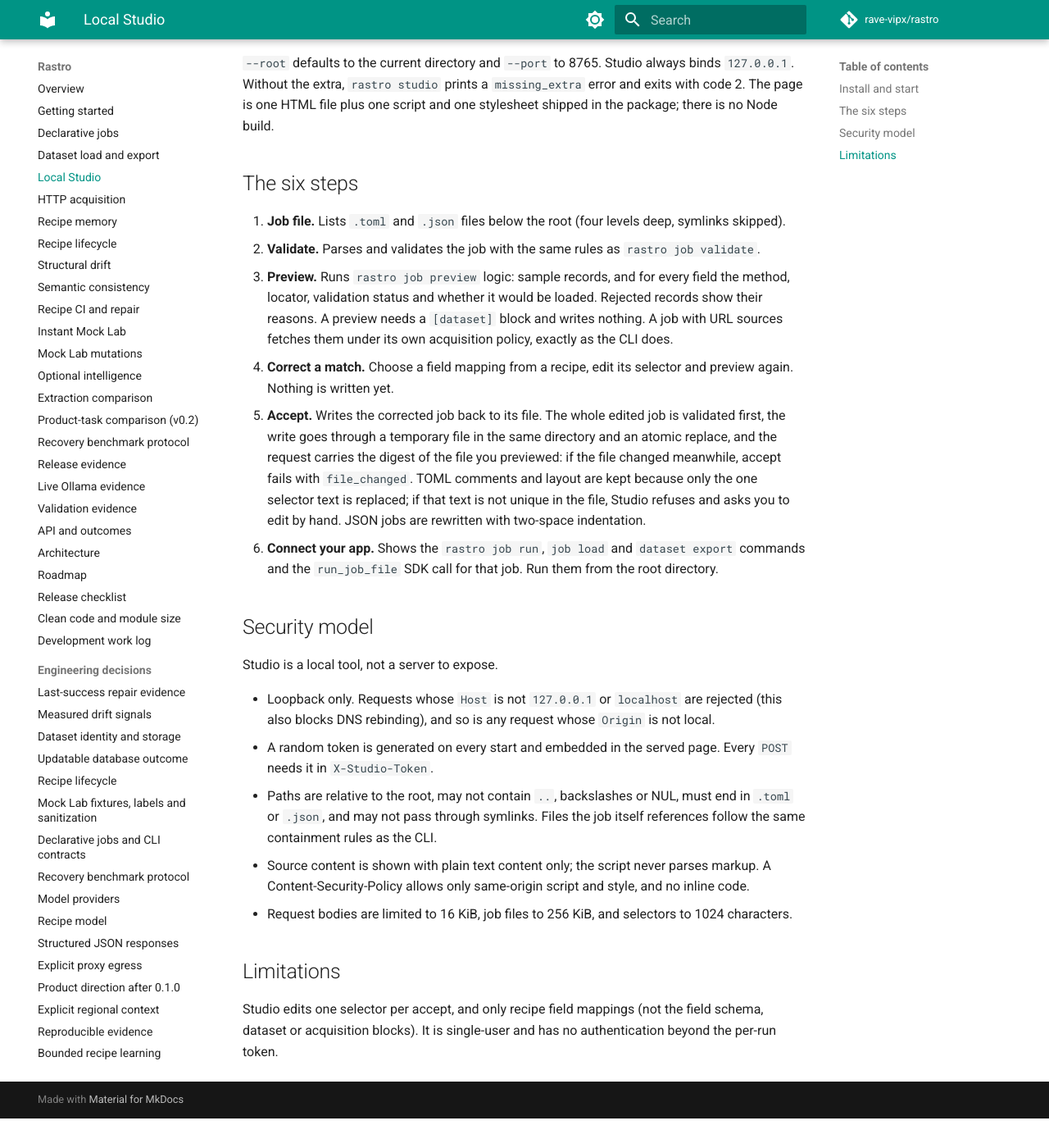
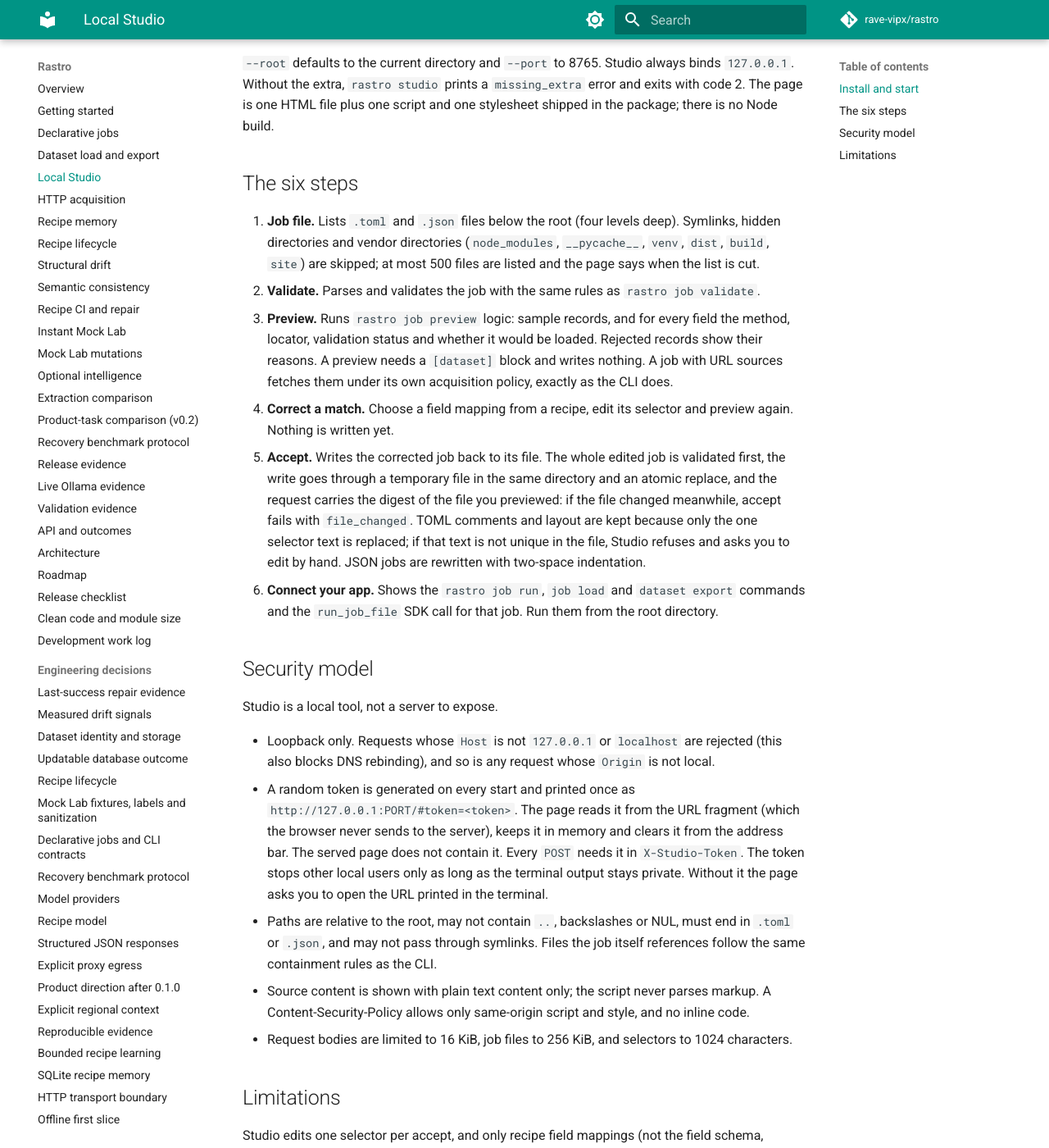
Before and after one commit to rave-vipx/rastro, an MkDocs documentation site: the page built from docs/studio.md, in a window 1280 px wide and 1400 px high, scrolled down 384 px. Shown: the whole window at 82% size. Built offline with MkDocs 1.6.1 and Material for MkDocs 9.7.7, drawn with Linux system fonts in a browser that asks for light colours; comment, search, counter and statistics services are not loaded; before the commit the page ends 1748 px from its top, so only the background shows below that.

Commit message:
fix: Studio token via URL fragment, listing skips hidden/vendor dirs and reports truncation (P-008)
Co-Authored-By: Claude Sonnet 5.5 <noreply@anthropic.com>

```diff
--- a/docs/studio.md
+++ b/docs/studio.md
@@ -19,8 +19,9 @@ there is no Node build.
 
 ## The six steps
 
-1. **Job file.** Lists `.toml` and `.json` files below the root (four levels deep, symlinks
-   skipped).
+1. **Job file.** Lists `.toml` and `.json` files below the root (four levels deep). Symlinks, hidden
+   directories and vendor directories (`node_modules`, `__pycache__`, `venv`, `dist`, `build`,
+   `site`) are skipped; at most 500 files are listed and the page says when the list is cut.
 2. **Validate.** Parses and validates the job with the same rules as `rastro job validate`.
 3. **Preview.** Runs `rastro job preview` logic: sample records, and for every field the method,
    locator, validation status and whether it would be loaded. Rejected records show their
@@ -43,8 +44,12 @@ Studio is a local tool, not a server to expose.
 
 - Loopback only. Requests whose `Host` is not `127.0.0.1` or `localhost` are rejected (this
   also blocks DNS rebinding), and so is any request whose `Origin` is not local.
-- A random token is generated on every start and embedded in the served page. Every `POST`
-  needs it in `X-Studio-Token`.
+- A random token is generated on every start and printed once as
+  `http://127.0.0.1:PORT/#token=<token>`. The page reads it from the URL fragment (which the
+  browser never sends to the server), keeps it in memory and clears it from the address bar.
+  The served page does not contain it. Every `POST` needs it in `X-Studio-Token`. The token
+  stops other local users only as long as the terminal output stays private. Without it the page
+  asks you to open the URL printed in the terminal.
 - Paths are relative to the root, may not contain `..`, backslashes or NUL, must end in `.toml`
   or `.json`, and may not pass through symlinks. Files the job itself references follow the same
   containment rules as the CLI.
--- a/src/rastro/studio/static/index.html
+++ b/src/rastro/studio/static/index.html
@@ -3,12 +3,11 @@
 <head>
 <meta charset="utf-8">
 <meta name="viewport" content="width=device-width, initial-scale=1">
-<meta name="studio-token" content="__STUDIO_TOKEN__">
 <title>Rastro Studio</title>
 <link rel="stylesheet" href="/static/studio.css">
 </head>
 <body>
-<header><h1>Rastro Studio</h1><p id="root"></p></header>
+<header><h1>Rastro Studio</h1><p id="root"></p><p id="listing" role="status"></p></header>
 <main>
   <section>
     <h2>1. Job file</h2>
```
Also changed, not shown: src/rastro/studio/static/studio.js (+8 -1 lines), 4 other files.
